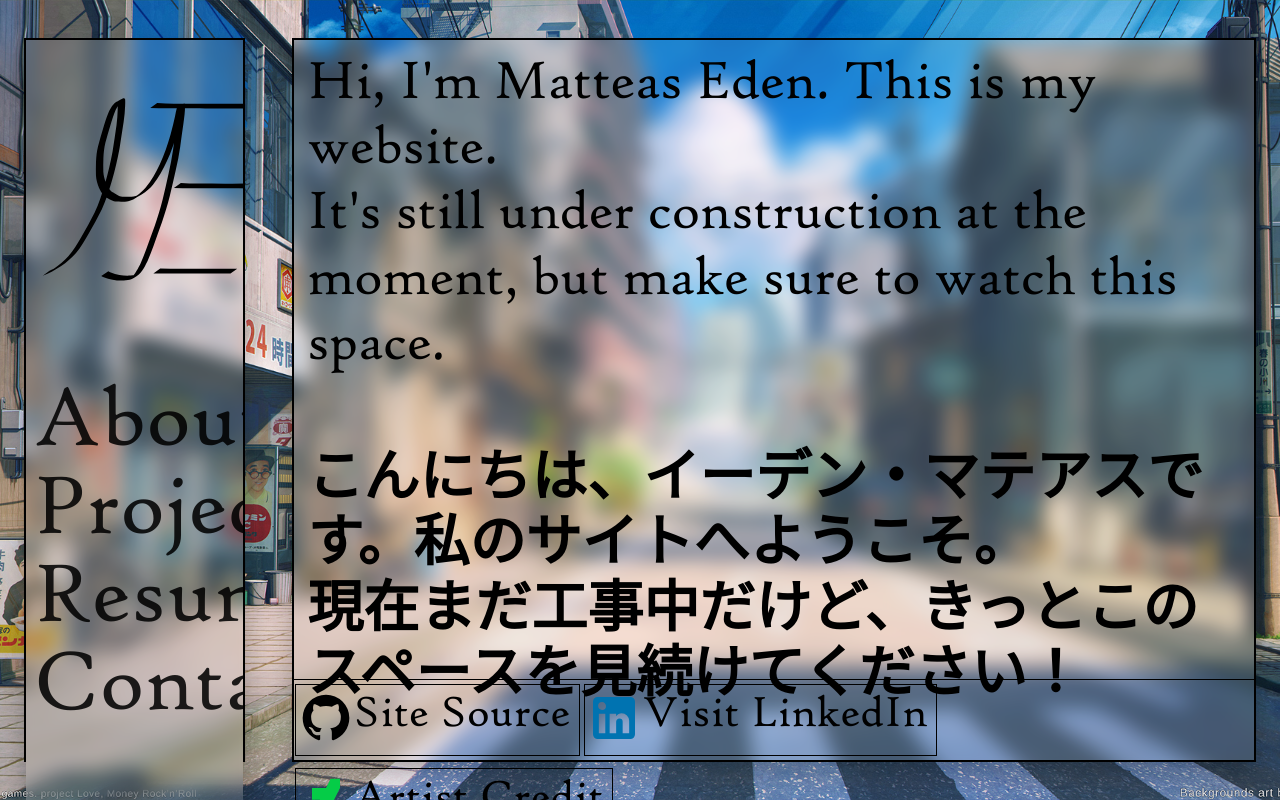
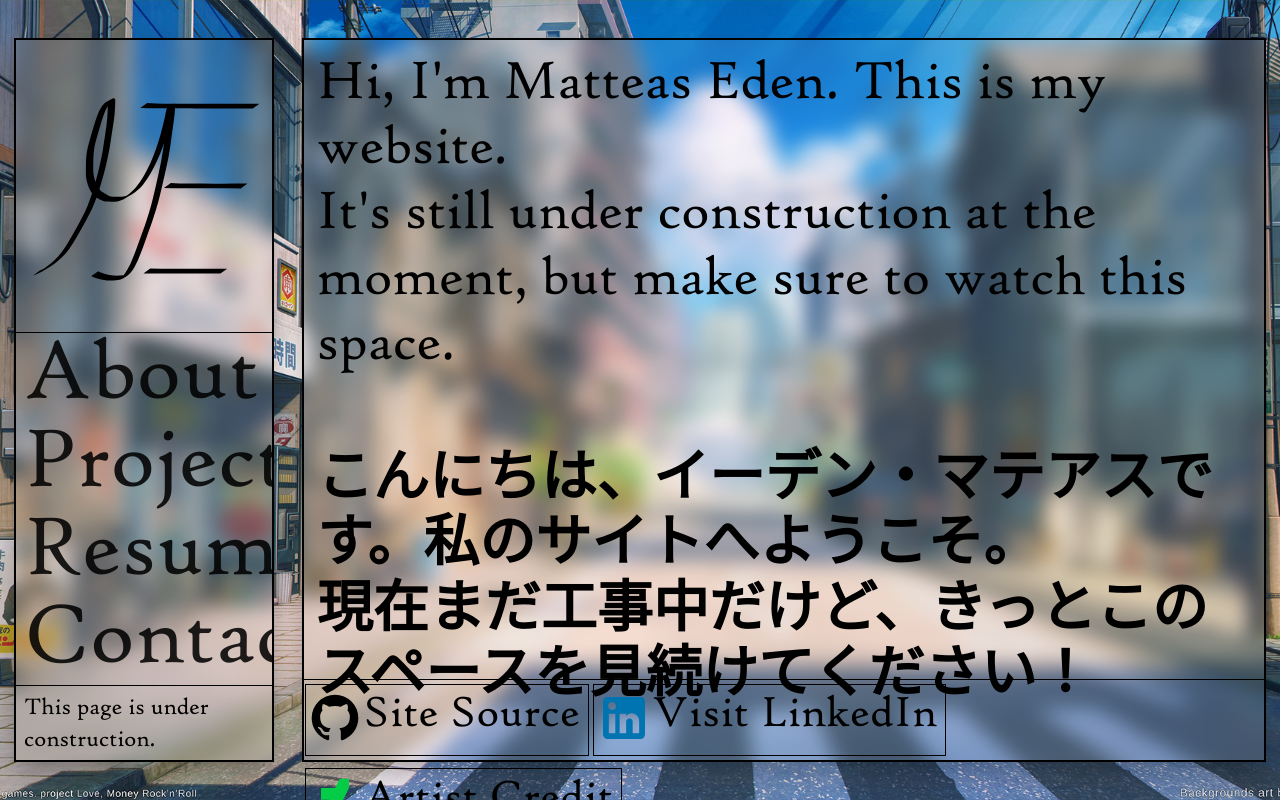
Before and after one commit to Matteas-Eden/matteas-eden.github.io, a React (Create React App) app: page / in a window 1280 px wide. Built offline with nearby package versions, Linux system fonts and the light colour scheme; a web font is replaced by a local one.

Commit message:
Fix scaling and cleanup unused/redundant styling

```diff
--- a/src/styles/Main.scss
+++ b/src/styles/Main.scss
@@ -1,15 +1,10 @@
-* {
-    margin: 0;
-    padding: 0;
-}
-
 .card {
     outline: 2px solid black;
 }
 
 .menu {
-    // width: 15rem;
-    width: 17vw;
+    position: relative;
+    width: 20vw;
     height: 90vh;
 }
 
@@ -25,11 +20,11 @@
 }
 
 .nav-menu {
-    padding-top: 3rem;
-    padding-bottom: 2rem;
-    padding-left: -50px;
-    // width: 11rem;
-    width: 12vw;
+    position: absolute;
+    left: 0;
+    border-top: 1px solid black;
+    border-bottom: 1px solid black;
+    width: 20vw;
 }
 
 .main {
```
